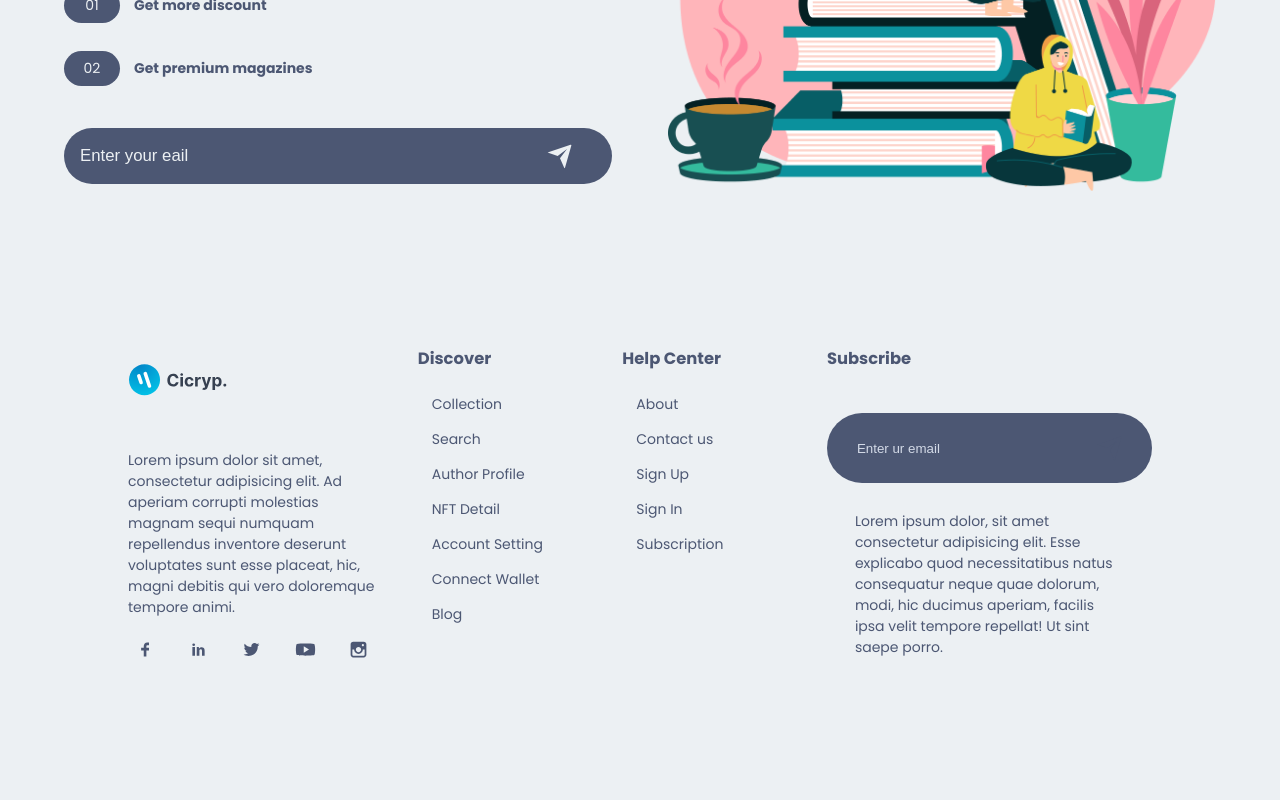
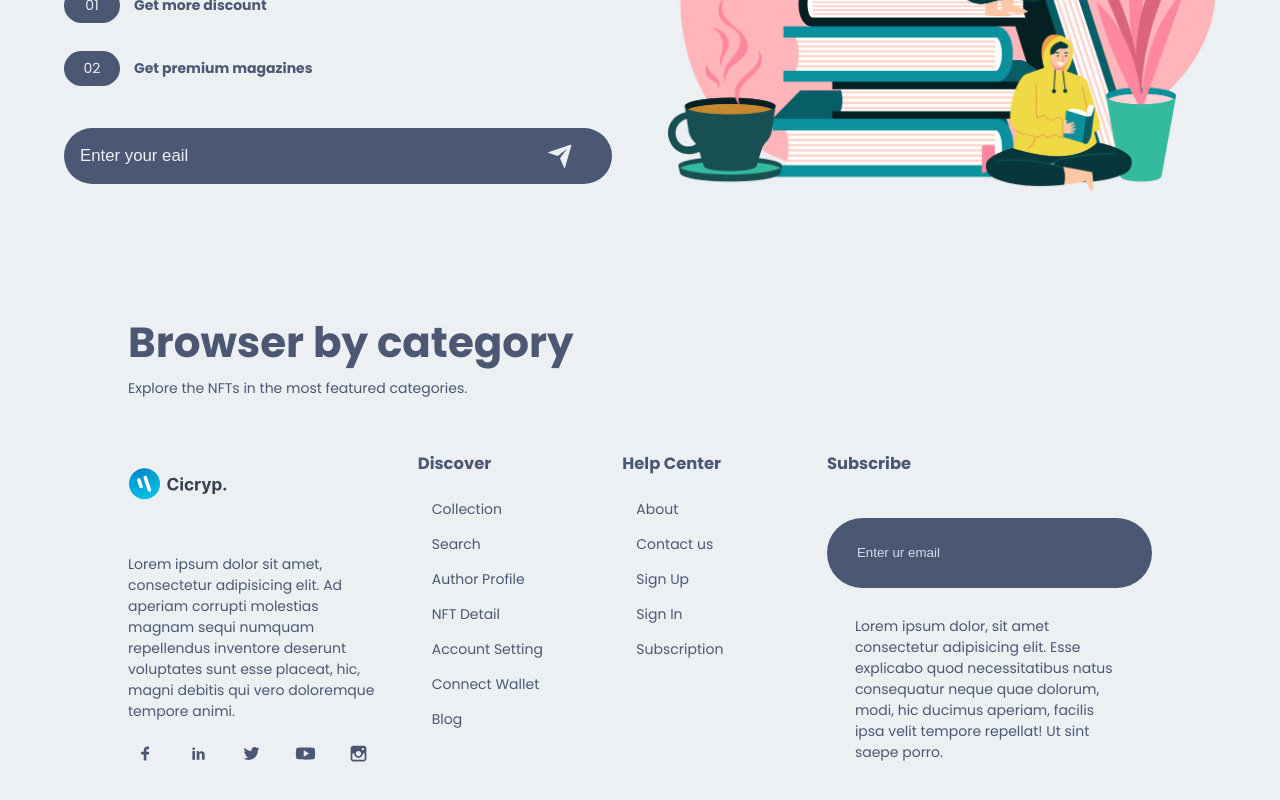
Before and after one commit to soom-lupulus/nft-yi, a Next.js app: page / in a window 1280 px wide. Shown: the part 2497-3297 px from the top of the page. Before the commit the page ends 3204 px from the top, so only its background shows below. Built offline with nearby package versions, Linux system fonts and the light colour scheme.

Commit message:
✨ feat:
通用标题组件开发

```diff
--- a/app/page.tsx
+++ b/app/page.tsx
@@ -2,7 +2,13 @@ import React from 'react'
 
 //
 import Style from './index.module.css'
-import { BigNFTSlider, HeroSection, Service, Subscribe } from '@/components'
+import {
+    BigNFTSlider,
+    HeroSection,
+    Service,
+    Subscribe,
+    Title,
+} from '@/components'
 
 const Home = () => {
     return (
@@ -11,6 +17,10 @@ const Home = () => {
             <Service />
             <BigNFTSlider />
             <Subscribe />
+            <Title
+                heading='Browser by category'
+                paragraph='Explore the NFTs in the most featured categories.'
+            />
         </div>
     )
 }
--- /dev/null
+++ b/components/Title/Title.module.css
@@ -0,0 +1,24 @@
+.title {
+    width: 100%;
+}
+
+.title_box {
+    width: 80%;
+    margin: 0 auto;
+}
+
+.title_box h2 {
+    font-size: 3rem;
+    line-height: 0;
+}
+
+@media screen and (min-device-width: 320px) and (max-device-width: 425px) {
+    .title {
+        width: 90%;
+    }
+
+    .title_box h2 {
+        font-size: 1.8rem;
+        line-height: 0;
+    }
+}
--- /dev/null
+++ b/components/Title/Title.tsx
@@ -0,0 +1,23 @@
+import React from 'react'
+import Image from 'next/image'
+import { RiSendPlaneFill } from 'react-icons/ri'
+//
+import Style from './Title.module.css'
+
+type ITitlePropsType = {
+    heading: string
+    paragraph: string
+}
+
+const Title = ({ heading, paragraph }: ITitlePropsType) => {
+    return (
+        <div className={Style.title}>
+            <div className={Style.title_box}>
+                <h2>{heading}</h2>
+                <p>{paragraph}</p>
+            </div>
+        </div>
+    )
+}
+
+export default Title
--- a/components/index.ts
+++ b/components/index.ts
@@ -5,6 +5,7 @@ import HeroSection from "./HeroSection/HeroSection";
 import Service from "./Service/Service";
 import BigNFTSlider from "./BigNFTSlider/BigNFTSlider";
 import Subscribe from "./Subscribe/Subscribe";
+import Title from "./Title/Title";
 
 export {
     Button,
@@ -13,5 +14,6 @@ export {
     HeroSection,
     Service,
     BigNFTSlider,
-    Subscribe
+    Subscribe,
+    Title
 }
```
